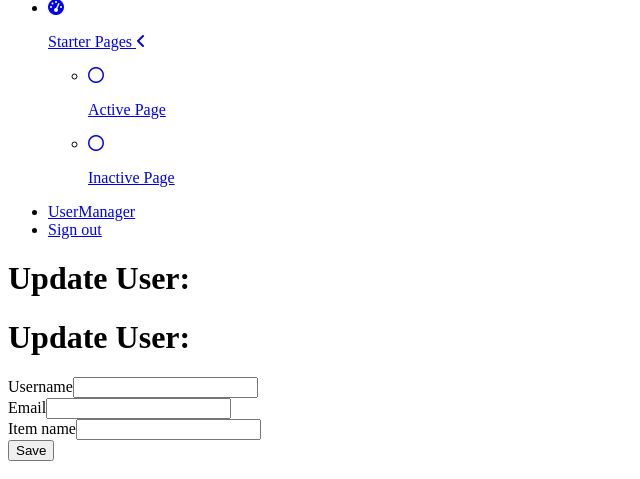
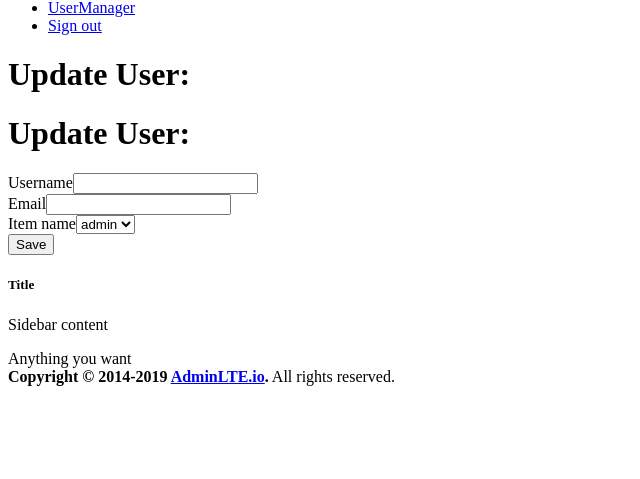
Before and after one commit to TiagoMDG/Healthify-Web, a Yii app: template backend/views/user/update.php in a window 1280 px wide. Shown: the part 633-1112 px from the top of the page, without its empty margins (0-640 px from the left). After the commit the page ends 1019 px from the top, so only its background shows below. Run offline with PHP 8.4 and a stand-in for Yii, Linux system fonts and the light colour scheme; the template is opened without the code that fills it, so the values that code supplies are empty; form fields are guessed from the names that the template uses; some libraries are stand-ins or nearby versions; grey boxes are pictures that could not be loaded.

Commit message:
Drop-down list

```diff
--- a/backend/controllers/UserController.php
+++ b/backend/controllers/UserController.php
@@ -6,6 +6,7 @@
 use app\models\User;
 use backend\models\UserCreateForm;
 use Yii;
+use yii\filters\AccessControl;
 use yii\web\Controller;
 use yii\web\NotFoundHttpException;
 use yii\filters\VerbFilter;
--- a/backend/views/layouts/sidebar.php
+++ b/backend/views/layouts/sidebar.php
@@ -31,29 +31,7 @@ use yii\helpers\Html;
             <ul class="nav nav-pills nav-sidebar flex-column" data-widget="treeview" role="menu">
                 <!-- Add icons to the links using the .nav-icon class
                      with font-awesome or any other icon font library -->
-                <li class="nav-item has-treeview menu-open">
-                    <a href="#" class="nav-link active">
-                        <i class="nav-icon fas fa-tachometer-alt"></i>
-                        <p>
-                            Starter Pages
-                            <i class="right fas fa-angle-left"></i>
-                        </p>
-                    </a>
-                    <ul class="nav nav-treeview">
-                        <li class="nav-item">
-                            <a href="#" class="nav-link active">
-                                <i class="far fa-circle nav-icon"></i>
-                                <p>Active Page</p>
-                            </a>
-                        </li>
-                        <li class="nav-item">
-                            <a href="#" class="nav-link">
-                                <i class="far fa-circle nav-icon"></i>
-                                <p>Inactive Page</p>
-                            </a>
-                        </li>
-                    </ul>
-                </li>
+
                 <li class="nav-item">
                     <?= HTML::a(' UserManager', ['/user/index'], ['data-method' => 'post', 'class' => 'nav-link']) ?>
                 </li>
--- a/backend/views/user/_form.php
+++ b/backend/views/user/_form.php
@@ -16,7 +16,9 @@ use yii\widgets\ActiveForm;
 
     <?= $form->field($model, 'email')->textInput(['maxlength' => true]) ?>
 
-    <?= $form->field($role, 'item_name')->textInput(['maxlength' => true]) ?>
+    <?= $form->field($role, 'item_name')->dropDownList(
+        ['Admin' => 'admin', 'Chef' => 'chef', 'Staff' => 'staff']
+    )?>
 
     <div class="form-group">
         <?= Html::submitButton('Save', ['class' => 'btn btn-success']) ?>
```
